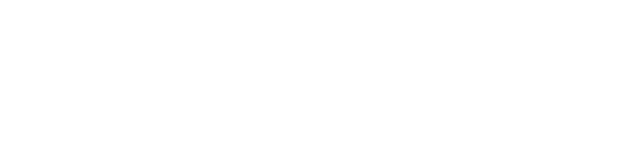
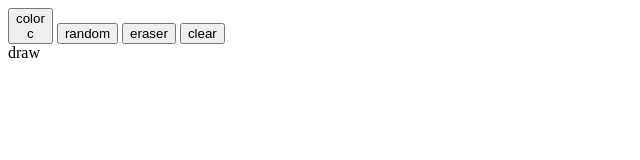
Before and after one commit to Lune3/Etch_A_Sketch, a plain HTML site: page index.html in a window 1280 px wide. Shown: the whole page, without its empty margins (0-640 px from the left). Drawn offline with Linux system fonts and the light colour scheme.

Commit message:
Added buttons and linked css and javascript

```diff
--- a/index.html
+++ b/index.html
@@ -3,8 +3,21 @@
 <head>
     <meta charset="UTF-8">
     <meta name="viewport" content="width=device-width, initial-scale=1.0">
+    <link rel="stylesheet" href="style.css">
+    <script src="javascript.js" defer></script>
     <title>Etch a sketch</title>
 </head>
 <body>
-
+    <div class="selectionBox">
+        <button class="color">color
+            <div class="colorSelector">c</div>
+        </button>
+        <button class="random">random</button>
+        <button class="eraser">eraser</button>
+        <button class="clear">clear</button>
+    </div>
+    <div class="drawingBox">
+        <div class="draw">draw</div>
+    </div>
+</body>
 </html>
```
Also changed, not shown: javascript.js (added), style.css (added).
